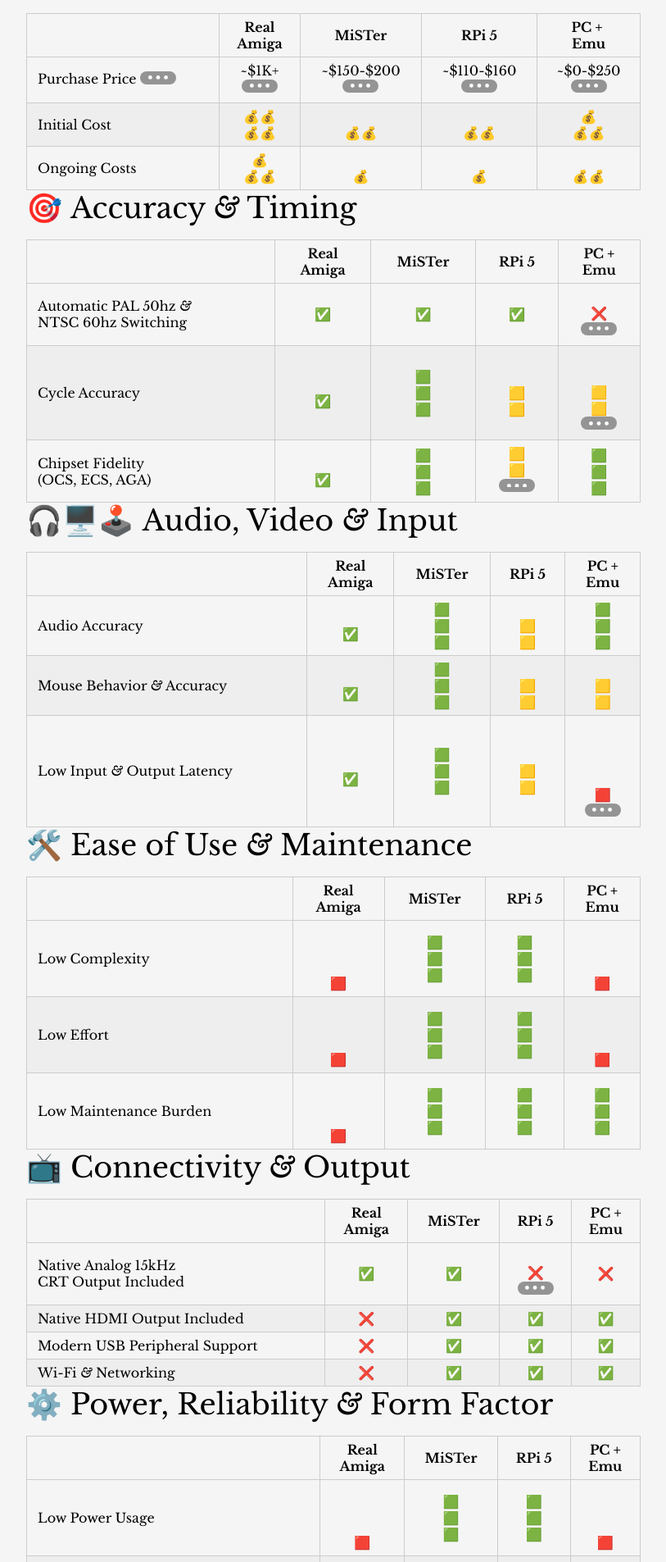
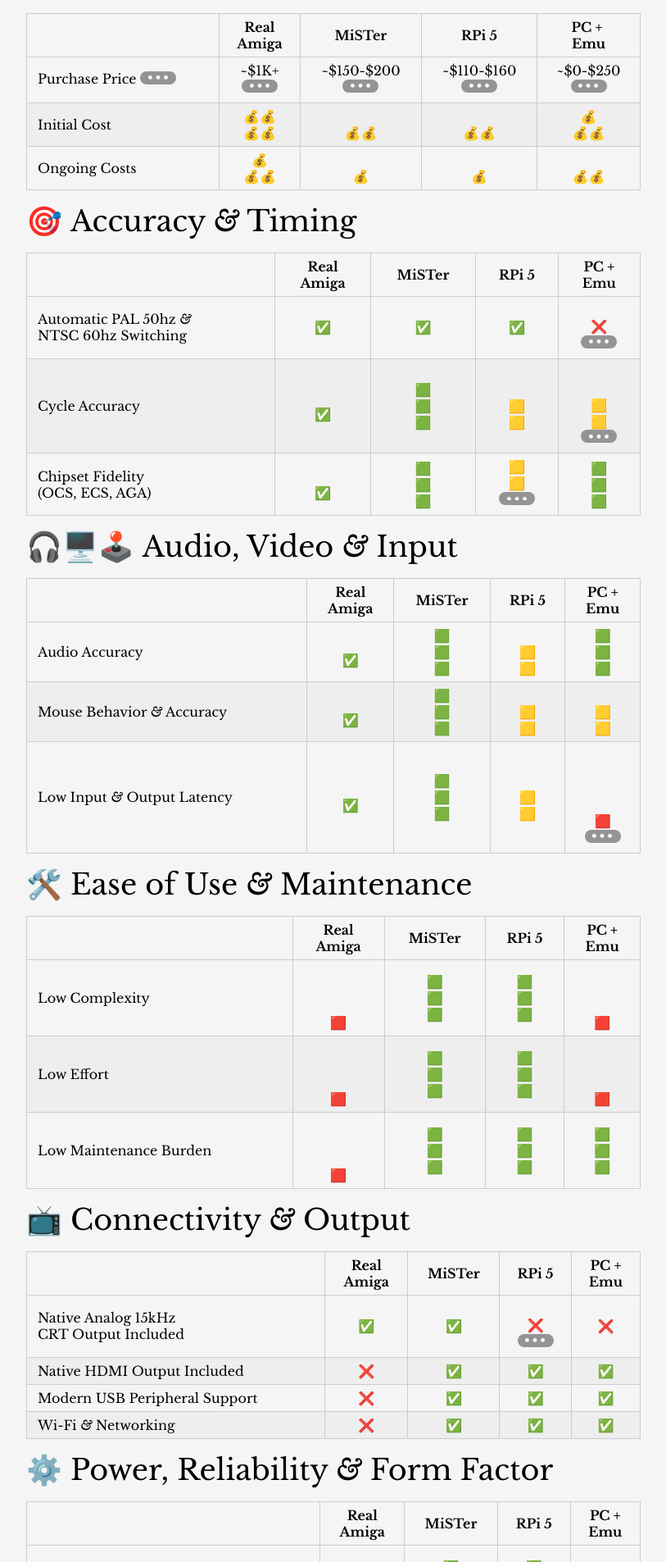
Before and after one commit to amigavision/amigavision.github.io, a Jekyll site: the page built from best.md, in a window 1280 px wide. Shown: the part 4137-6042 px from the top of the page at 82% size, without its empty margins (233-1046 px from the left). Built offline with Jekyll 4.4.1, drawn with Linux system fonts in a browser that asks for light colours.

Commit message:
Add some margin to tables rendered in body text

```diff
--- a/_includes/amigavision.css
+++ b/_includes/amigavision.css
@@ -1036,7 +1036,7 @@
     font-variant: tabular-nums;
     border-spacing: 0;
     border-collapse: collapse;
-    margin-top: 1em;
+    margin: 1em 0;
 }
 
 .content table th {
@@ -1094,7 +1094,7 @@
   /* Make the mobile tables look nicer */
   .table-mobile-inner {
     width: 100%;
-    margin: 0 0 1rem 0;
+    margin: 1em 0;
   }
   .table-mobile-inner thead th {
     text-align: center;
```
